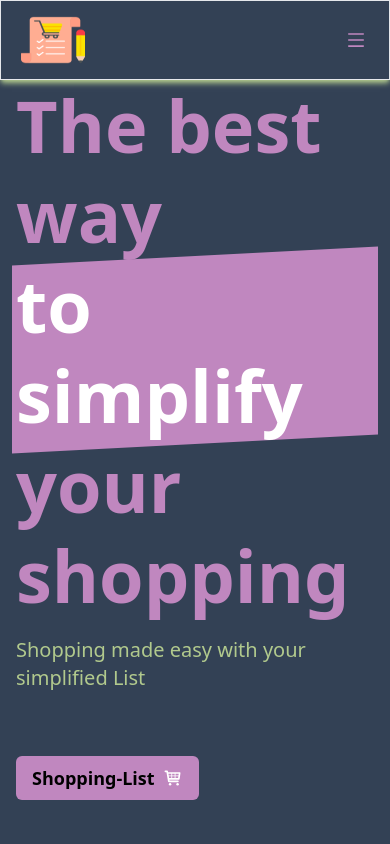
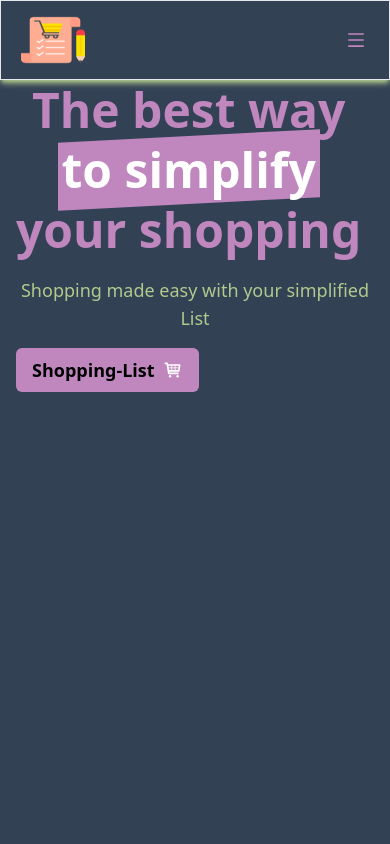
Before and after one commit to Thandekaportiap/Shopping-List, a React (Vite) app in the folder client/: page / in a window 390 px wide. Shown: the top 844 px of the page. Built offline with nearby package versions, Linux system fonts and the light colour scheme.

Commit message:
fix: spacing and margin for mobile view

```diff
--- a/client/src/components/Hero.jsx
+++ b/client/src/components/Hero.jsx
@@ -4,21 +4,24 @@ import { TiShoppingCart } from "react-icons/ti";
 
 const Hero = () => {
   return (
-    <section className='w-full h-screen flex flex-col lg:flex-row items-center justify-between px-4 lg:px-12 text-[#C087BF]'>
-      <div className='flex flex-col items-start'>
-      <h1 className='text-7xl font-bold leading-tight'>
-        The best way<br />
-        <span className="before:block before:absolute before:-inset-1 before:-skew-y-3 before:bg-[#C087Bf] relative inline-block">
+    <section className="w-full min-h-screen flex flex-col lg:flex-row items-center lg:justify-between px-4 lg:px-12 text-[#C087BF]">
+      <div className="flex flex-col items-start text-center lg:text-left lg:items-start space-y-4">
+        <h1 className="text-5xl lg:text-7xl font-bold leading-tight">
+          The best way<br />
+          <span className="before:block before:absolute before:-inset-1 before:-skew-y-3 before:bg-[#C087Bf] relative inline-block">
             <span className="relative text-white">to simplify</span>
           </span>
-        <br /> your shopping
-      </h1>
-        <h4 className='mt-4 text-xl lg:text-2xl text-[#B1C98D]'>
+          <br /> your shopping
+        </h1>
+        <h4 className="mt-4 text-lg lg:text-2xl text-[#B1C98D]">
           Shopping made easy with your simplified List
         </h4>
-        <div className='mt-8 flex flex-col items-center justify-center'>
-          <Link to={'/shoppingList'}>
-            <button type="button" className='bg-[#C087BF] text-black text-lg lg:text-2xl font-semibold px-4 py-2 rounded-md mt-8 flex items-center'>
+        <div className="mt-8">
+          <Link to={"/shoppingList"}>
+            <button
+              type="button"
+              className="bg-[#C087BF] text-black text-lg lg:text-2xl font-semibold px-4 py-2 rounded-md flex items-center justify-center"
+            >
               Shopping-List
               <TiShoppingCart className="ml-2 text-white" size={20} />
             </button>
@@ -26,7 +29,8 @@ const Hero = () => {
         </div>
       </div>
 
-      <div className="lg:ml-auto lg:text-right mt-10 lg:mt-0">
+      {/* Hero Image for Large Screens */}
+      <div className="hidden lg:block lg:ml-auto lg:text-right mt-10 lg:mt-0">
         <div className="relative z-10 inline-block pt-11 lg:pt-0">
           <img
             src={HeroImg}
@@ -62,6 +66,6 @@ const Hero = () => {
       </div>
     </section>
   );
-}
+};
 
 export default Hero;
--- a/client/src/components/NavBar.jsx
+++ b/client/src/components/NavBar.jsx
@@ -70,7 +70,7 @@ const Navbar = ({ id, onLogout }) => {
                 </div>
 
                 {/* Mobile Navigation Menu */}
-                <div className={!openNav ? 'left-[0%] fixed top-0 w-[60%] bg-[black] h-full block pl-4 pt-4 ease-in-out duration-500 md:hidden' : "fixed left-[100%] ease-in-out duration-500"}>
+                <div className={!openNav ? 'z-50 left-[0%] fixed top-0 w-[60%] bg-[black] h-full block pl-4 pt-4 ease-in-out duration-500 md:hidden' : "fixed left-[100%] ease-in-out duration-500"}>
                     {/* Logo in Mobile Menu */}
                     <h1 className='text-[27px] font-bold'>Shopping List</h1>
 
```
